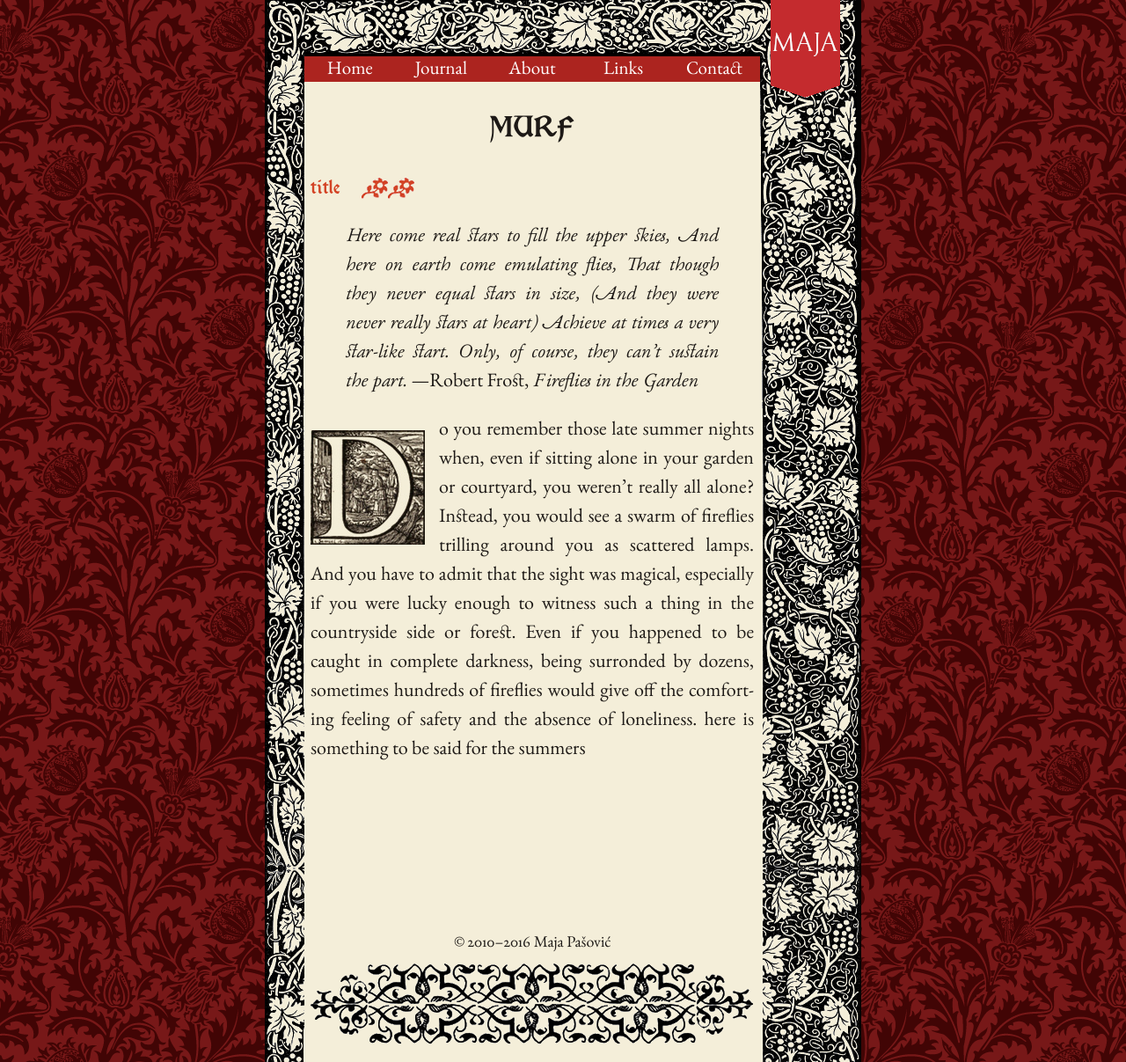
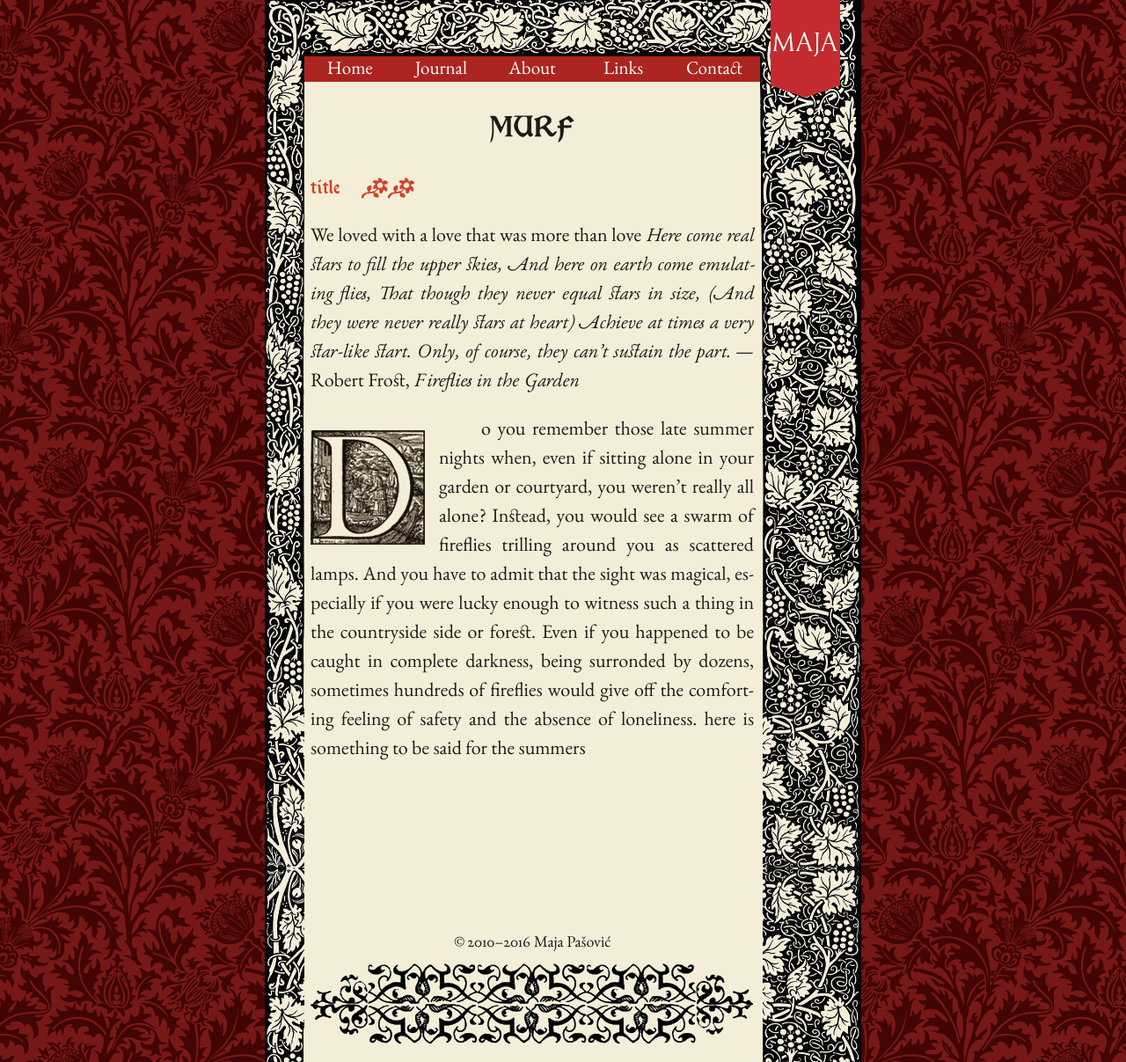
Before and after one commit to mpasovic/majapasovic.org, a Jekyll site: the page built from _posts/2016-07-06-a-lamenting-song-for-fireflies-progressive-destruction-of-the-environment-and-its-consequences.md, in a window 1280 px wide. Shown: the whole page at 88% size. Built offline with Jekyll 4.4.1, drawn with Linux system fonts in a browser that asks for light colours; nearby versions of some CDN libraries.

Commit message:
Updated 2016-07-06-a-lamenting-song-for-fireflies-progressive-destruction-of-the-environment-and-its-consequences.md

```diff
--- a/_posts/2016-07-06-a-lamenting-song-for-fireflies-progressive-destruction-of-the-environment-and-its-consequences.md
+++ b/_posts/2016-07-06-a-lamenting-song-for-fireflies-progressive-destruction-of-the-environment-and-its-consequences.md
@@ -6,12 +6,12 @@
 
 ## title
 
-
-> *Here come real stars to fill the upper skies,
-> And here on earth come emulating flies,
-> That though they never equal stars in size,
-> (And they were never really stars at heart)
-> Achieve at times a very star-like start.
-> Only, of course, they can't sustain the part.* —Robert Frost, *Fireflies in the Garden*
+We loved with a love that was more than love
+*Here come real stars to fill the upper skies,
+And here on earth come emulating flies,
+That though they never equal stars in size,
+(And they were never really stars at heart)
+Achieve at times a very star-like start.
+Only, of course, they can't sustain the part.* —Robert Frost, *Fireflies in the Garden*
 
 <span class="versal d9">D</span>o you remember those late summer nights when, even if sitting alone in your garden or courtyard, you weren't really all alone? Instead, you would see a swarm of fireflies trilling around you as scattered lamps. And you have to admit that the sight was magical, especially if you were lucky enough to witness such a thing in the countryside side or forest. Even if you happened to be caught in complete darkness, being surronded by dozens, sometimes hundreds of fireflies would give off the comforting feeling of safety and the absence of loneliness.      here is something to be said for the summers
```
